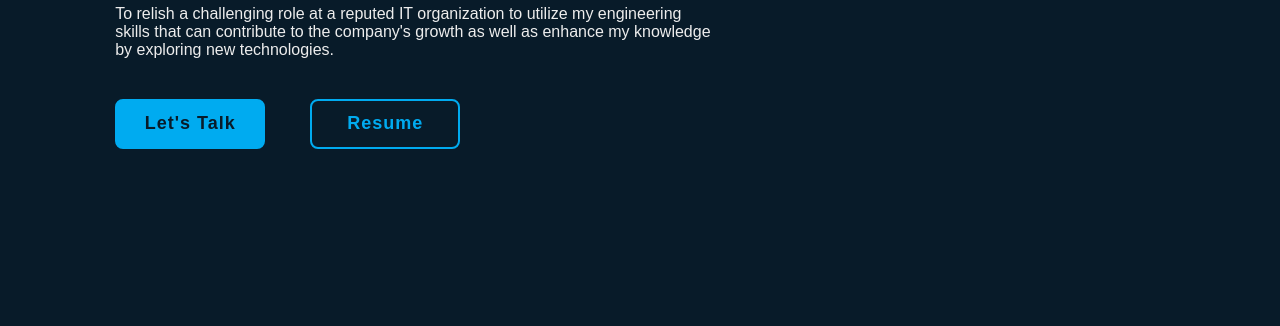
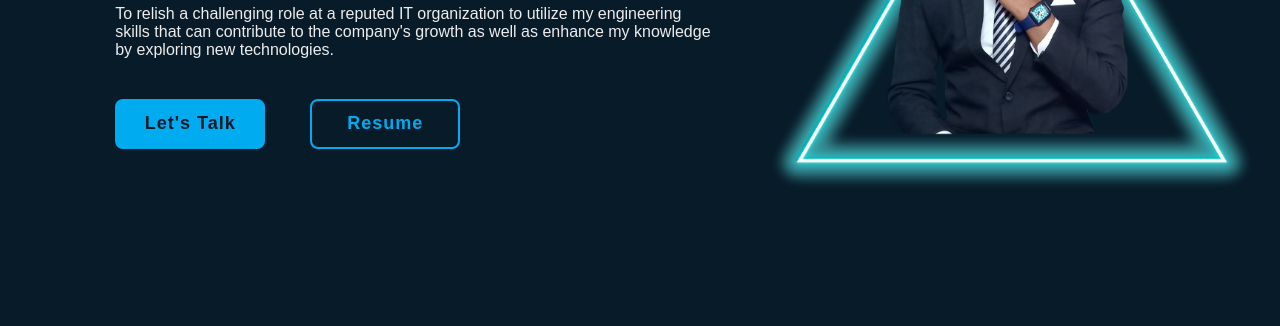
Before and after one commit to santhosh-antony-raj/My_portfolio, a plain HTML site: page index.html in a window 1280 px wide. Shown: the part 388-714 px from the top of the page. Drawn offline with nearby package versions, Linux system fonts and the light colour scheme; the site is published under a folder, as on GitHub Pages, so addresses that start at the root find nothing.

Commit message:
Update style.css

```diff
--- a/style.css
+++ b/style.css
@@ -87,7 +87,7 @@ section{
     display: flex;
     align-items: center;
     padding: 0 9%;
-    background: url(/img/backimg.png) no-repeat;
+    background: url(./img/backimg.png) no-repeat;
     background-size: cover;
     background-position: center;
 }
```
